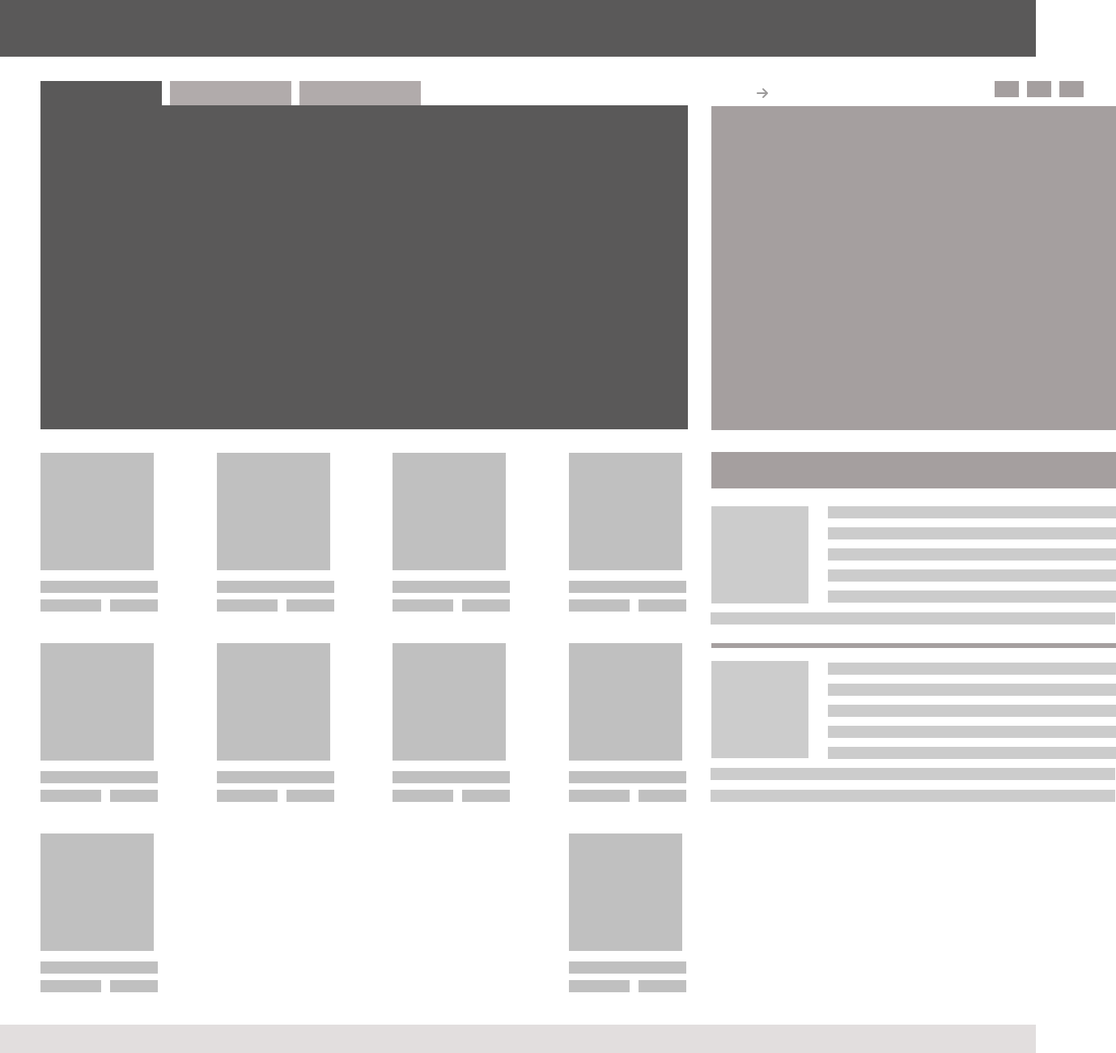
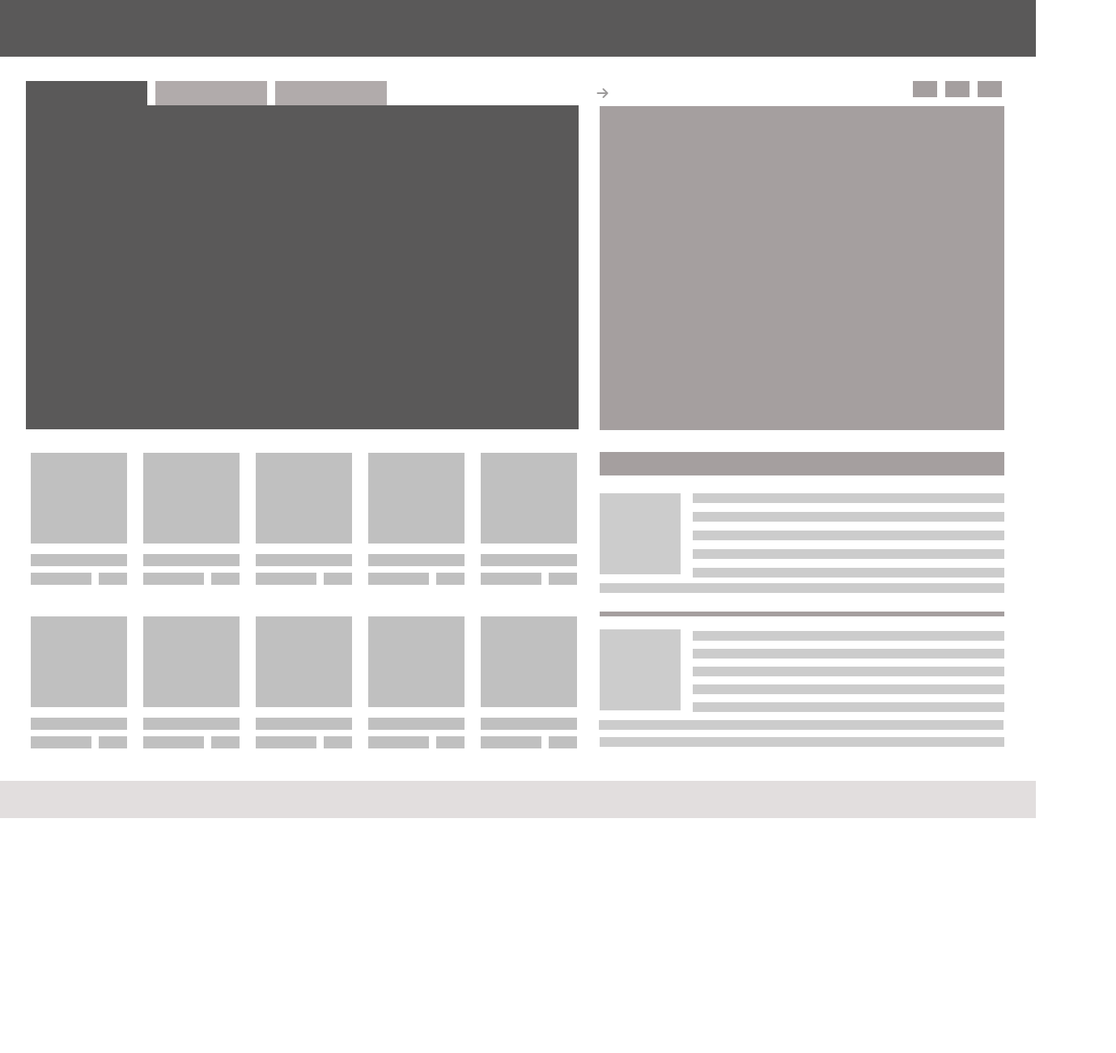
Before and after one commit to LamaAli4/layout, a plain HTML site: page index.html in a window 1280 px wide. Shown: the top 1300 px of the page at 81% size, 1379 px wide, since content can reach past the window. After the commit the page ends 1010 px from the top, so only its background shows below. Drawn offline with Linux system fonts and the light colour scheme.

Commit message:
css edit

```diff
--- a/style.css
+++ b/style.css
@@ -2,7 +2,6 @@ body {
   margin: 0;
   padding: 0;
   box-sizing: border-box;
-  height: 100%px;
   display: flex;
   row-gap: 30px;
   flex-direction: column;
@@ -24,7 +23,7 @@ div.main {
   display: flex;
   flex-direction: column;
   flex-basis: 60%;
-  margin-left: 50px;
+  margin-left: 35px;
 }
 
 
@@ -33,6 +32,7 @@ div.main {
   flex-direction: column;
   flex-direction: row;
   align-items: flex-start;
+  margin-left: -6px;
 }
 
  .left .head .lft {
@@ -46,20 +46,20 @@ div.main {
 .left .head .ctr {
   background-color: rgb(177, 171, 171);
   height: 30px;
-  width: 150px;
+  width: 138px;
   margin-right: 10px;
 }
 
 .left .head .rgt {
   background-color: rgb(177, 171, 171);
   height: 30px;
-  width: 150px;
+  width: 138px;
   margin-right: 330px;
 }
 
 .left .head .fa-solid {
   color: rgb(156, 154, 154);
-  margin-left: 85px;
+  margin-left: -70px;
   align-self: center;
 }
 
@@ -67,13 +67,13 @@ div.main {
   background-color: rgb(90, 89, 89);
   height: 400px;
   max-width: 89%;
-  margin-left: 0px;
+  margin-left: -6px;
 }
 
 .items-list {
   flex-wrap: wrap;
   display: flex;
-  max-width: 91%;
+  max-width: 88%;
   margin-bottom: 20px;
   justify-content: space-between;
 }
@@ -81,20 +81,20 @@ div.main {
 .items-list .item {
   display: flex;
   flex-direction: column;
-  margin-right: 20px;
+  margin-right: 0px;
   margin-top: 29px;
   margin-bottom: 10px;
 }
 
 .items-list .item .img {
   background-color: rgb(192, 192, 192);
-  width: 140px;
-  height: 145px;
+  width: 119px;
+  height: 112px;
 }
 
 .items-list .item .par {
   background-color: rgb(192, 192, 192);
-  width: 145px;
+  width: 119px;
   height: 15px;
   margin-top: 13px;
 }
@@ -108,7 +108,7 @@ div.main {
 
 .items-list .item .par2 {
   background-color: rgb(192, 192, 192);
-  width: 59px;
+  width: 35px;
   height: 15px;
   margin-top: -15px;
   align-self: flex-end;
@@ -116,7 +116,7 @@ div.main {
 
 .main .right {
   flex-basis: 30%;
-  margin-right: 20px;
+  margin-right: 37px;
 }
 
 .main .right .button {
@@ -124,7 +124,7 @@ div.main {
   flex-direction: row;
   justify-content: center;
   margin-bottom: 7px;
-  margin-left: 239px;
+  margin-left: 314px;
 }
 
 .main .right .button .btn1 {
@@ -158,7 +158,7 @@ div.main {
 .main .right .line {
   background-color: rgb(165, 159, 159);
   width: 500px;
-  height: 45px;
+  height: 29px;
   margin-top: 27px;
   margin-left: -70px;
 }
@@ -174,7 +174,7 @@ div.main {
 .item1 {
   display: flex;
   flex-direction: row;
-  gap: 24px;
+  gap: 15px;
   padding-top: 2px;
   margin-left: -70px;
 
@@ -183,16 +183,16 @@ div.main {
 .image {
   margin-top: 20px;
   background-color: #ccc;
-  width: 120px;
-  height: 120px;
+  width: 100px;
+  height: 100px;
   vertical-align: middle;
 }
 
 .image1 {
   margin-top: -26px;
   background-color: #ccc;
-  width: 120px;
-  height: 120px;
+  width: 100px;
+  height: 100px;
   vertical-align: middle;
 }
 
@@ -208,7 +208,7 @@ div.main {
 
 .text1 {
   display: flex;
-  row-gap: 7px;
+  row-gap: 6px;
   margin-top: -24px;
   flex-direction: column;
   justify-content: space-between;
@@ -219,7 +219,7 @@ div.main {
   display: flex;
   row-gap: 2px;
   background-color: #ccc;
-  height: 15px;
+  height: 12px;
   width: 100%;
   margin-bottom: 4px;
 }
@@ -227,8 +227,8 @@ div.main {
 .line1:last-child {
   width: 500px;
   margin-bottom: 0;
-  margin-left: -145px;
-  margin-top: 1px;
+  margin-left: -115px;
+  margin-top: -4px;
 }
 
 .main .right .hrz {
@@ -243,10 +243,10 @@ div.main {
   display: flex;
   row-gap: 2px;
   background-color: #ccc;
-  height: 15px;
+  height: 12px;
   width: 500px;
-  margin-bottom: 4px;
-  margin-left: -145px;
+  margin-bottom: 7px;
+  margin-left: -116px;
 }
 
 .footer {
```
